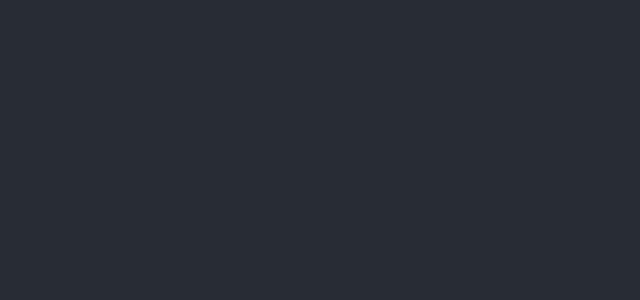
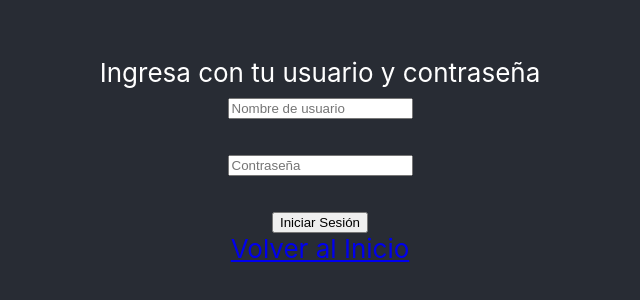
Before and after one commit to mrevilca31/pilis-mod3-vilca-hidalgo, a React (Create React App) app: page /login in a window 1280 px wide. Before the commit this address had no page. Shown: the part 240-540 px from the top of the page, without its empty margins (320-960 px from the left). Built offline with nearby package versions, Linux system fonts and the light colour scheme.

Commit message:
Se añade login y navbar

```diff
--- a/package.json
+++ b/package.json
@@ -9,6 +9,7 @@
     "react": "^18.2.0",
     "react-dom": "^18.2.0",
     "react-hook-form": "^7.37.0",
+    "react-icons": "^4.6.0",
     "react-router-dom": "^6.4.2",
     "react-scripts": "5.0.1",
     "web-vitals": "^2.1.4"
--- a/src/App.js
+++ b/src/App.js
@@ -3,6 +3,7 @@ import { Route, Routes } from "react-router-dom";
 import Home from "./routes/Home/Home";
 import CrearCard from "./routes/Card/CrearCard";
 import VerCard from "./routes/Card/VerCard";
+import Login from "./routes/Login/Login";
 
 function App() {
   return (
@@ -10,6 +11,7 @@ function App() {
       <Routes>
         <Route path="/crearCard" element={<CrearCard />} />
         <Route path="/card/:id" element={<VerCard />} />
+        <Route path="login" element={<Login />} />
         <Route path="/" element={<Home />} />
       </Routes>
     </div>
--- a/src/components/Cards/Card.jsx
+++ b/src/components/Cards/Card.jsx
@@ -1,7 +1,18 @@
 import { Link } from "react-router-dom";
+import { FaRegTrashAlt } from "react-icons/fa";
+import { useContext } from "react";
+import { TarjetasDeClimaContext } from "../../context/TarjetasDeClimaContext";
 
 // Recibe los datos de una tarjeta del tiempo
 const Card = ({ cardName, id }) => {
+  const { tarjetasDeClima, setTarjetasDeClima } = useContext(
+    TarjetasDeClimaContext
+  );
+  const handleDelete = () => {
+    console.log("presionado");
+    setTarjetasDeClima(tarjetasDeClima.filter((tarjeta) => tarjeta.id !== id));
+  };
+
   return (
     <div className="card-cpntainer">
       <h3>Tarjetas</h3>
@@ -9,6 +20,9 @@ const Card = ({ cardName, id }) => {
       <Link className="btn-see-more" to={`/card/${id}`}>
         Ver más
       </Link>
+      <div className="fav" onClick={handleDelete}>
+        <FaRegTrashAlt />
+      </div>
     </div>
   );
 };
--- /dev/null
+++ b/src/components/Navbar/Navbar.jsx
@@ -0,0 +1,50 @@
+import { useContext, useEffect } from "react";
+import { Link, Outlet } from "react-router-dom";
+import { UserContext } from "../../context/UserContext";
+
+const Navbar = () => {
+  const { currentUser, setCurrentUser } = useContext(UserContext);
+
+  useEffect(() => {
+    const userStored = localStorage.getItem("currentUser");
+    if (userStored) {
+      setCurrentUser(JSON.parse(userStored));
+    }
+  }, []);
+
+  const handleSignOut = () => {
+    setCurrentUser(null);
+  };
+
+  return (
+    <>
+      <div className="navigation">
+        {/* <Link className="logo-container" to="/">
+            <img src={palettoLogo} alt="Logo" className="logo" />
+          </Link> */}
+        <div className="nav-links-container">
+          {currentUser ? (
+            <Link className="nav-link" to="/crearCard">
+              Nueva Tarjeta
+            </Link>
+          ) : (
+            <span className="nav-link">Nueva Tarjeta</span>
+          )}
+
+          {currentUser ? (
+            <span className="nav-link" onClick={handleSignOut}>
+              Cerrar Sesión
+            </span>
+          ) : (
+            <Link className="nav-link sign-in" to="/login">
+              Iniciar Sesión
+            </Link>
+          )}
+        </div>
+      </div>
+      <Outlet />
+    </>
+  );
+};
+
+export default Navbar;
--- /dev/null
+++ b/src/context/UserContext.js
@@ -0,0 +1,13 @@
+import { createContext, useState } from "react";
+
+export const UserContext = createContext({
+  currentUser: {},
+  setCurrentUser: () => {},
+});
+
+export const UserProvider = ({ children }) => {
+  const [currentUser, setCurrentUser] = useState(null);
+  const value = { currentUser, setCurrentUser };
+
+  return <UserContext.Provider value={value}>{children}</UserContext.Provider>;
+};
--- a/src/index.js
+++ b/src/index.js
@@ -5,14 +5,17 @@ import App from "./App";
 import reportWebVitals from "./reportWebVitals";
 import { BrowserRouter } from "react-router-dom";
 import { TarjetasDeClimaProvider } from "./context/TarjetasDeClimaContext";
+import { UserProvider } from "./context/UserContext";
 
 const root = ReactDOM.createRoot(document.getElementById("root"));
 root.render(
   <React.StrictMode>
     <BrowserRouter>
-      <TarjetasDeClimaProvider>
-        <App />
-      </TarjetasDeClimaProvider>
+      <UserProvider>
+        <TarjetasDeClimaProvider>
+          <App />
+        </TarjetasDeClimaProvider>
+      </UserProvider>
     </BrowserRouter>
   </React.StrictMode>
 );
--- a/src/routes/Card/CrearCard.jsx
+++ b/src/routes/Card/CrearCard.jsx
@@ -1,5 +1,5 @@
 import { useContext } from "react";
-import { useNavigate } from "react-router-dom";
+import { Link, useNavigate } from "react-router-dom";
 import { TarjetasDeClimaContext } from "../../context/TarjetasDeClimaContext";
 import { useForm } from "react-hook-form";
 
@@ -65,6 +65,9 @@ const CrearCard = () => {
           Crear Tarjeta
         </button>
       </form>
+      <Link className="btn-back" to="/">
+        Volver al Inicio
+      </Link>
     </div>
   );
 };
--- a/src/routes/Card/VerCard.jsx
+++ b/src/routes/Card/VerCard.jsx
@@ -6,6 +6,7 @@ import { getCardInfo } from "../../service";
 const VerCard = () => {
   const [cardInfo, setCardInfo] = useState([]);
   const [temperatura, setTemperatura] = useState([]);
+  const [velocidad, setVelocidad] = useState([]);
   const { tarjetasDeClima } = useContext(TarjetasDeClimaContext);
   const { id } = useParams();
   const [card] = tarjetasDeClima.filter((card) => card.id === Number(id));
@@ -15,21 +16,21 @@ const VerCard = () => {
       .then((data) => {
         setCardInfo(data);
         setTemperatura(data.current_weather.temperature);
-        console.log(cardInfo);
-        console.log(JSON.stringify(data));
-        console.log(JSON.stringify(data.current_weather.temperature));
+        setVelocidad(data.current_weather.windspeed);
+        // console.log(cardInfo);
+        // console.log(JSON.stringify(data));
+        // console.log(JSON.stringify(data.current_weather.temperature));
       })
       .catch((err) => console.log(err));
   }, []);
 
   return (
     <>
-      <div>{card.name}</div>
-      <div>{card.latitud}</div>
-      <div>{card.longitud}</div>
-      <div>{cardInfo.timezone}</div>
-      {/* {JSON.stringify(cardInfo.current_weather.temperature)} */}
-      <div>{temperatura}</div>
+      <h1>{card.name}</h1>
+      <h2>Latitud: {card.latitud}</h2>
+      <h2>Longitud: {card.longitud}</h2>
+      <h2>Temperatura actual: {temperatura}°C</h2>
+      <h2>Velocidad del viento: {velocidad} km/h</h2>
 
       <Link className="btn-back" to="/">
         Volver al Inicio
--- a/src/routes/Home/Home.jsx
+++ b/src/routes/Home/Home.jsx
@@ -1,6 +1,7 @@
 import { useContext } from "react";
 import { Link } from "react-router-dom";
 import Cards from "../../components/Cards/Cards";
+import Navbar from "../../components/Navbar/Navbar";
 import { TarjetasDeClimaContext } from "../../context/TarjetasDeClimaContext";
 
 const Home = () => {
@@ -9,9 +10,14 @@ const Home = () => {
   return (
     <>
       <div>
-        <Link className="nav-link" to="/crearCard">
+        <Navbar />
+        {/* <Link className="nav-link" to="/crearCard">
           Crear Tarjeta de Clima
         </Link>
+        <br />
+        <Link className="nav-link" to="/login">
+          Registrarse
+        </Link> */}
         <h1>Home</h1>
         <Cards cards={tarjetasDeClima} />
       </div>
--- /dev/null
+++ b/src/routes/Login/Login.jsx
@@ -0,0 +1,54 @@
+import { useContext } from "react";
+import { useForm } from "react-hook-form";
+import { Link, useNavigate } from "react-router-dom";
+import { UserContext } from "../../context/UserContext";
+
+const Login = () => {
+  const { setCurrentUser } = useContext(UserContext);
+  const {
+    register,
+    handleSubmit,
+    formState: { errors },
+  } = useForm();
+  const navigate = useNavigate();
+
+  const onSubmit = (data) => {
+    localStorage.setItem("currentUser", JSON.stringify(data));
+    setCurrentUser(data);
+    navigate("/");
+  };
+
+  return (
+    <div className="sign-in-container">
+      <span>Ingresa con tu usuario y contraseña</span>
+      <form className="sign-in-form" onSubmit={handleSubmit(onSubmit)}>
+        <input
+          className="input-form"
+          type="text"
+          placeholder="Nombre de usuario"
+          {...register("username", {
+            required: "Debe ingresar su nombre de usuario",
+          })}
+        />
+        <p>{errors.username?.message}</p>
+        <input
+          className="input-form"
+          type="password"
+          placeholder="Contraseña"
+          {...register("password", {
+            required: "Debe ingresar su contraseña",
+          })}
+        />
+        <p>{errors.password?.message}</p>
+        <button className="btn-form" type="submit">
+          Iniciar Sesión
+        </button>
+      </form>
+      <Link className="btn-back" to="/">
+        Volver al Inicio
+      </Link>
+    </div>
+  );
+};
+
+export default Login;
```
Also changed, not shown: 1 other file (tests, documents, lock files or other folders).
